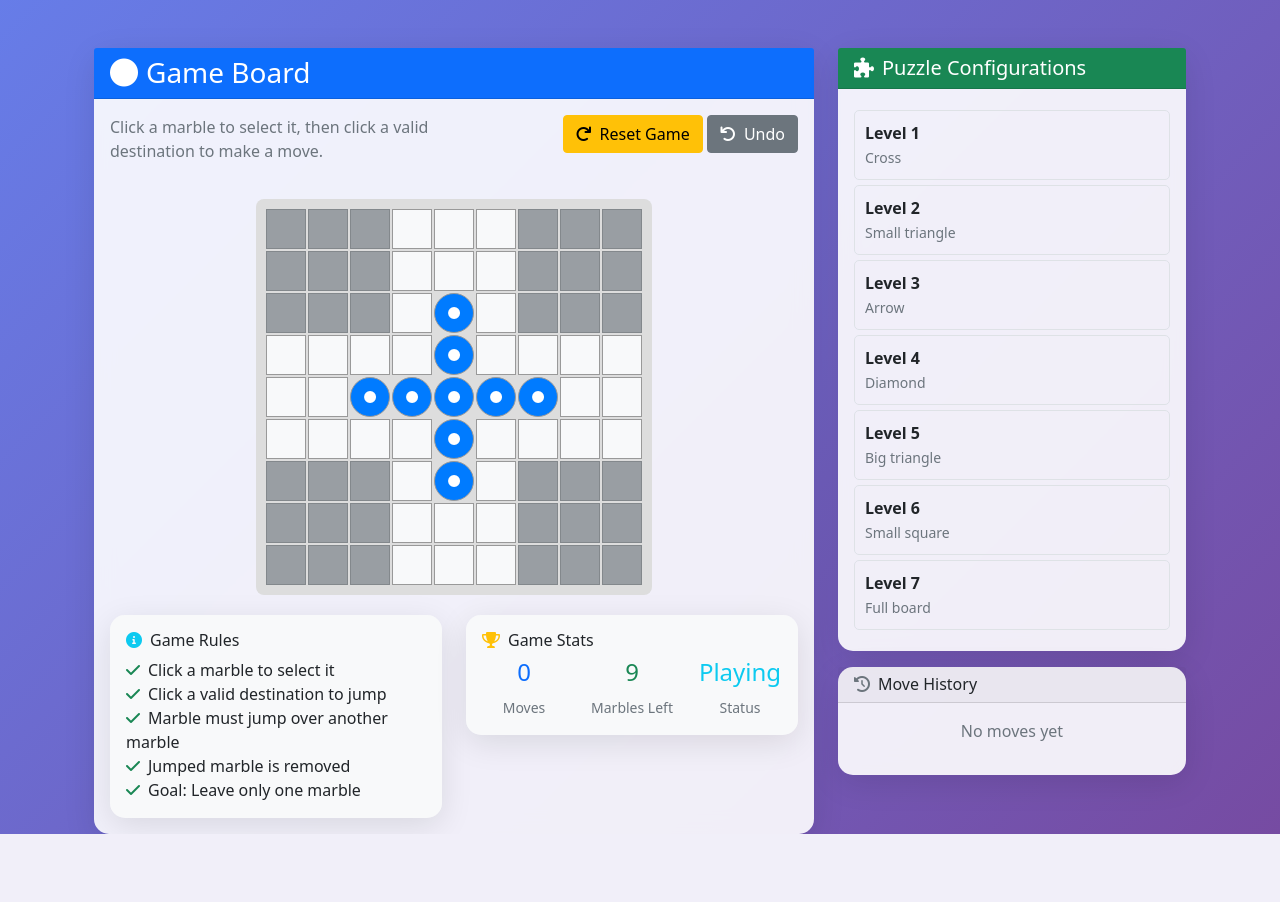
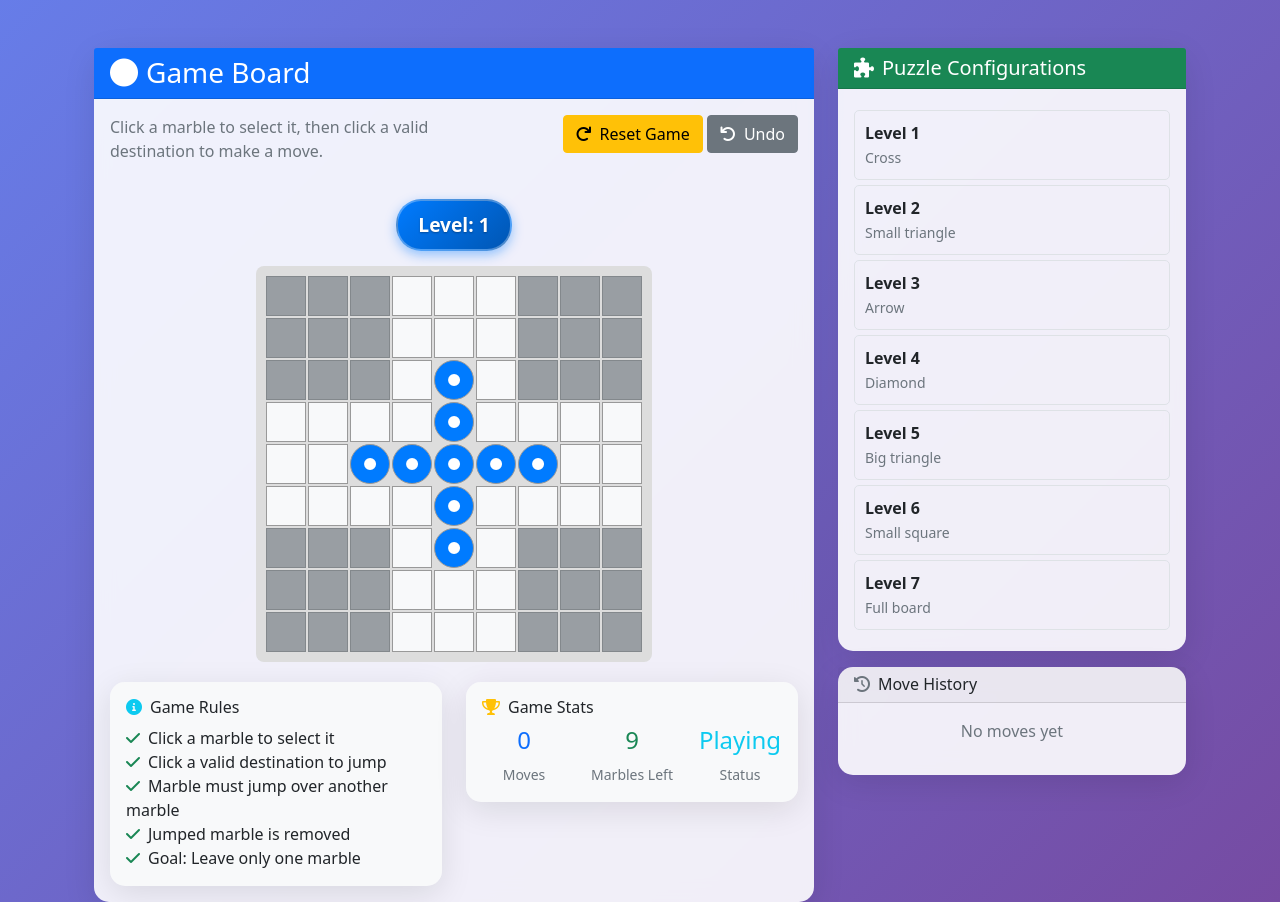
Before and after one commit to zvipo/skipping-stones, a Flask app: page /skipping-stones in a window 1280 px wide. Shown: the part 56-958 px from the top of the page. Before the commit the page ends 890 px from the top, so only its background shows below. Run offline with Flask 3, Linux system fonts and the light colour scheme.

Commit message:
Add level badge.

```diff
--- a/templates/skipping_stones.html
+++ b/templates/skipping_stones.html
@@ -28,6 +28,9 @@
                     </div>
 
                     <div class="game-board-container">
+                        <div class="level-indicator">
+                            <span class="level-badge">Level: <span id="currentLevel">1</span></span>
+                        </div>
                         <div id="gameBoard" class="game-board"></div>
                     </div>
 
@@ -109,8 +112,26 @@
 <style>
 .game-board-container {
     display: flex;
-    justify-content: center;
+    flex-direction: column;
+    align-items: center;
     margin: 20px 0;
+}
+
+.level-indicator {
+    margin-bottom: 15px;
+}
+
+.level-badge {
+    background: linear-gradient(135deg, #007bff, #0056b3);
+    color: white;
+    padding: 10px 20px;
+    border-radius: 25px;
+    font-weight: bold;
+    font-size: 1.2em;
+    box-shadow: 0 4px 12px rgba(0, 123, 255, 0.4);
+    display: inline-block;
+    border: 2px solid rgba(255, 255, 255, 0.3);
+    text-shadow: 0 1px 2px rgba(0, 0, 0, 0.3);
 }
 
 .game-board {
@@ -182,6 +203,8 @@
     background: #007bff;
     color: white;
     border-color: #0056b3;
+    box-shadow: 0 2px 8px rgba(0, 123, 255, 0.3);
+    transform: translateY(-1px);
 }
 
 .move-history {
@@ -256,6 +279,9 @@ class SkippingStonesGame {
         Object.entries(this.configurations).forEach(([key, config]) => {
             const div = document.createElement('div');
             div.className = 'config-item';
+            if (key === this.currentConfig) {
+                div.classList.add('active');
+            }
             div.innerHTML = `
                 <strong>${config.name}</strong><br>
                 <small class="text-muted">${config.description}</small>
@@ -278,6 +304,10 @@ class SkippingStonesGame {
 
         this.updateDisplay();
         this.clearHistory();
+
+        // Update level indicator
+        const levelNumber = configKey.replace('level', '');
+        document.getElementById('currentLevel').textContent = levelNumber;
 
         // Update active configuration
         document.querySelectorAll('.config-item').forEach(item => {
```
